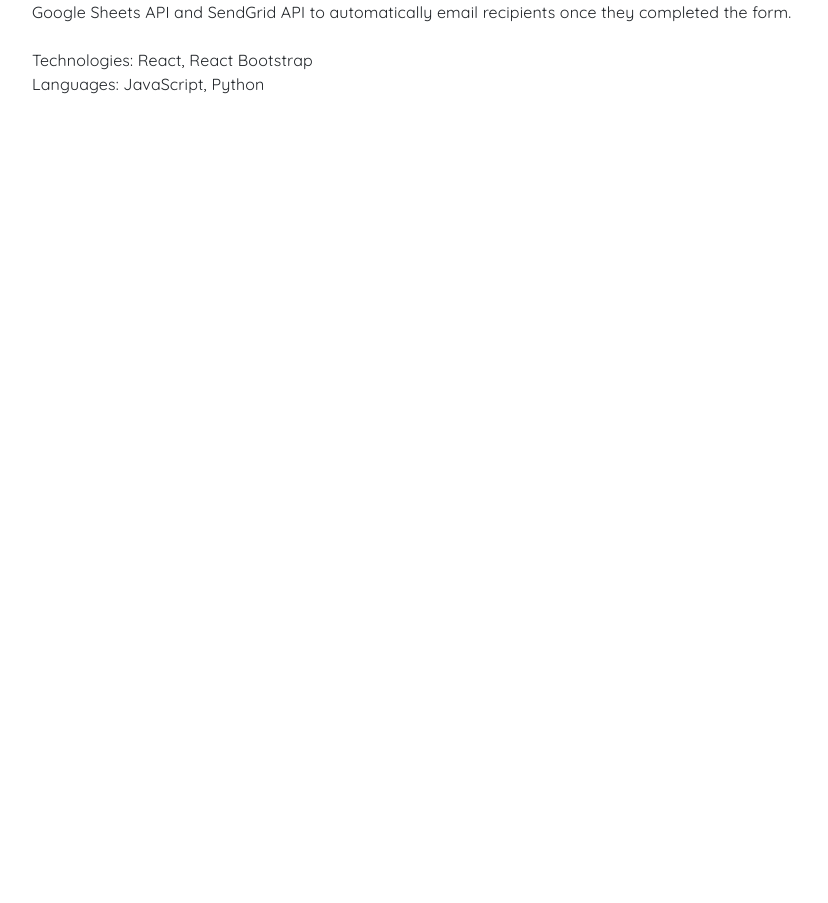
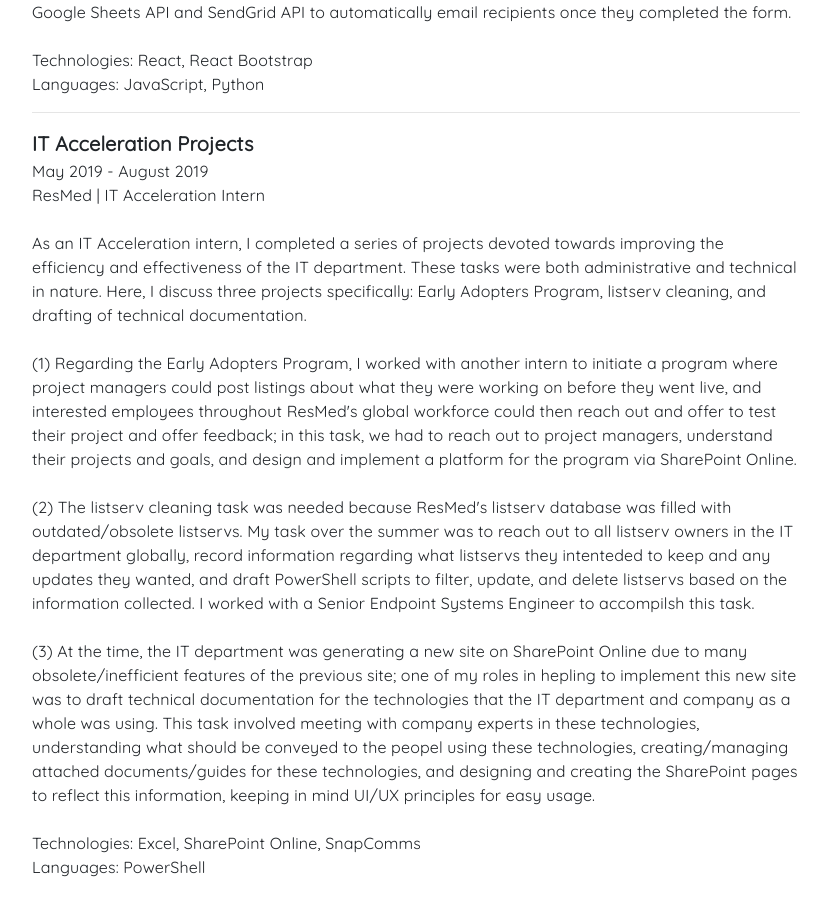
Before and after one commit to alc823/digital-portfolio, a React (Create React App) app: page /work in a window 1280 px wide. Shown: the part 848-1751 px from the top of the page, without its empty margins (281-1109 px from the left). Before the commit the page ends 968 px from the top, so only its background shows below. Built offline with nearby package versions, Linux system fonts and the light colour scheme.

Commit message:
update resume and add more project info

```diff
--- a/src/Components/Home/AboutMe/AboutMe.js
+++ b/src/Components/Home/AboutMe/AboutMe.js
@@ -5,7 +5,7 @@ import ArrowBackIosRoundedIcon from '@material-ui/icons/ArrowBackIosRounded';
 import ArrowForwardIosRoundedIcon from '@material-ui/icons/ArrowForwardIosRounded';
 import { Fade } from '@material-ui/core';
 import {Row, Col, Container} from 'react-bootstrap';
-import resume from './Annie_Cao_CV_Aug_30_2020.pdf';
+import resume from './Annie_Cao_CV_Sept_14_2020.pdf';
 import transcript from './Annie_Cao_September2020_Transcript.pdf';
 
 function AboutMe(props) {
--- a/src/Components/Work/Categories/Internship.js
+++ b/src/Components/Work/Categories/Internship.js
@@ -22,6 +22,16 @@ function Internship(props) {
                         <div className="project-associations">{project.company} | {project.role}</div>
                         <br/>
                         <div className="project-description">{project.description}</div>
+                        {project.descriptionExtend !== '' &&
+                        <div className="project-description">
+                            {project.descriptionExtend.map(extend => {
+                                return (
+                                    <div>
+                                        <br/>{extend}
+                                    </div>
+                                );
+                            })}
+                        </div>}
                         <br/>
                         <div className="project-technologies">Technologies: {project.technology}</div>
                         <div className="project-languages">Languages: {project.languages}</div>
--- a/src/Components/Work/Categories/Projects.js
+++ b/src/Components/Work/Categories/Projects.js
@@ -13,13 +13,14 @@ export const internshipProjects = [
         coding a side menu to frame the entire app, integrating OpenWeather API for live weather data, designing and
         coding a template for a tab holding forms and documents, and designing and coding a template for the home page
         of the app.`,
+        descriptionExtend: "",
         technology: "React Native, Android Studio, Figma, OpenWeather API",
         languages: "JavaScript",
         id: 0
     },
     {
         title: "PreHealthPivot Website",
-        date: "August 2020",
+        date: "July 2020 - August 2020",
         company: "PreHealthPivot",
         role: "Website Editing and Development Intern",
         description: `In the main development project, I worked with a team of 3 people to build a custom website for PreHealthPivot, based on their current
@@ -29,9 +30,36 @@ export const internshipProjects = [
 
         Before the main development project, I also worked with another intern to implement a new feature on the current site: we imbedded a Google form into
         the site and designed a Python script that called Google Sheets API and SendGrid API to automatically email recipients once they completed the form.`,
+        descriptionExtend: "",
         technology: "React, React Bootstrap",
         languages: "JavaScript, Python",
         id: 1
+    },
+    {
+        title: "IT Acceleration Projects",
+        date: "May 2019 - August 2019",
+        company: "ResMed",
+        role: "IT Acceleration Intern",
+        description: `As an IT Acceleration intern, I completed a series of projects devoted towards improving the efficiency and effectiveness of the IT department. These
+        tasks were both administrative and technical in nature. Here, I discuss three projects specifically: Early Adopters Program, listserv cleaning, and drafting of technical documentation.
+        `,
+        descriptionExtend: [
+            `(1) Regarding the Early Adopters Program, I worked with another intern to initiate a program where project managers could post listings about what they were working on before they went live, and
+            interested employees throughout ResMed's global workforce could then reach out and offer to test their project and offer feedback; in this task, we had to reach out to project managers, understand their
+            projects and goals, and design and implement a platform for the program via SharePoint Online.`,
+
+            `(2) The listserv cleaning task was needed because ResMed's listserv database was filled with outdated/obsolete
+            listservs. My task over the summer was to reach out to all listserv owners in the IT department globally, record information regarding what listservs they intenteded to keep and any updates they wanted, and draft
+            PowerShell scripts to filter, update, and delete listservs based on the information collected. I worked with a Senior Endpoint Systems Engineer to accompilsh this task.`,
+
+            `(3) At the time, the IT department
+            was generating a new site on SharePoint Online due to many obsolete/inefficient features of the previous site; one of my roles in hepling to implement this new site was to draft technical documentation for the
+            technologies that the IT department and company as a whole was using. This task involved meeting with company experts in these technologies, understanding what should be conveyed to the peopel using these technologies,
+            creating/managing attached documents/guides for these technologies, and designing and creating the SharePoint pages to reflect this information, keeping in mind UI/UX principles for easy usage.`
+        ],
+        technology: "Excel, SharePoint Online, SnapComms",
+        languages: "PowerShell",
+        id: 2
     }
 ]
 
```
Also changed, not shown: 2 other files (tests, documents, lock files or other folders).
